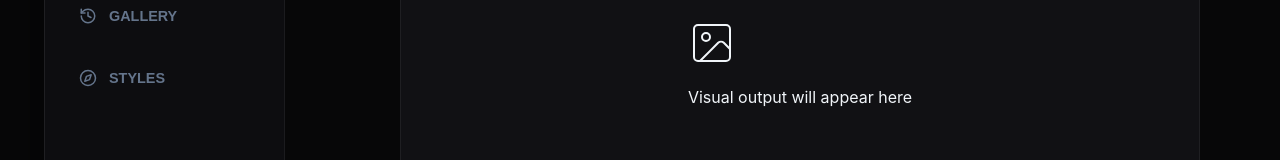
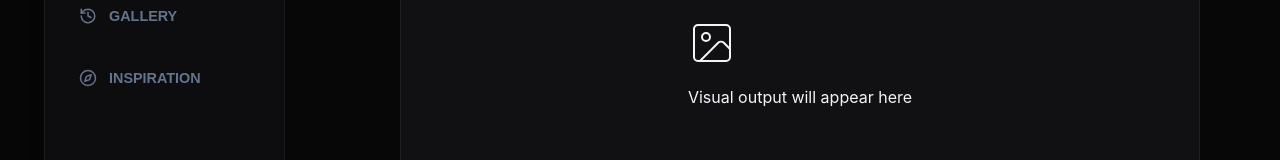
Before and after one commit to Chidera-M-C/titan-ultra-engine, a React (Vite) app: page / in a window 1280 px wide. Shown: the part 206-366 px from the top of the page. Built offline with nearby package versions, Linux system fonts and the light colour scheme.

Commit message:
Update App.jsx

```diff
--- a/src/App.jsx
+++ b/src/App.jsx
@@ -55,7 +55,7 @@ export default function App() {
                 <History size={18} /> <span>Gallery</span>
               </button>
               <button className={activeTab === 'inspiration' ? 'active' : ''} onClick={() => setActiveTab('inspiration')}>
-                <Compass size={18} /> <span>Styles</span>
+                <Compass size={18} /> <span>Inspiration</span>
               </button>
             </nav>
           </div>
```
